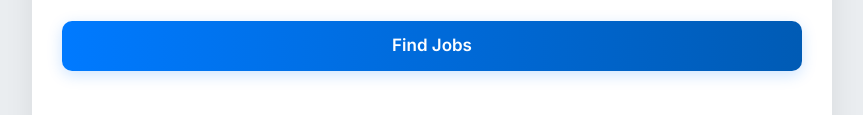
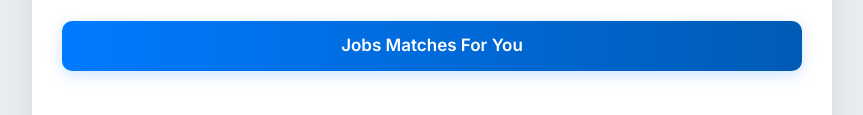
Before and after one commit to Natha002/builderunited, a plain HTML site: page index.html in a window 1280 px wide. Shown: the part 323-438 px from the top of the page, without its empty margins (208-1071 px from the left). Drawn offline with nearby package versions, Linux system fonts and the light colour scheme; no server answers.

Commit message:
Update index.html

```diff
--- a/index.html
+++ b/index.html
@@ -333,7 +333,7 @@
                     <input type="text" id="initialCourseName" placeholder="e.g., Civil Engineering, Architecture, Quantity Surveying">
                 </div>
 
-                <button id="initialFindJobsBtn" class="submit-btn w-full">Find Jobs</button>
+                <button id="initialFindJobsBtn" class="submit-btn w-full">Jobs Matches For You</button>
             </div>
 
             <!-- New Contact and Movement Section for Facade Page -->
```
